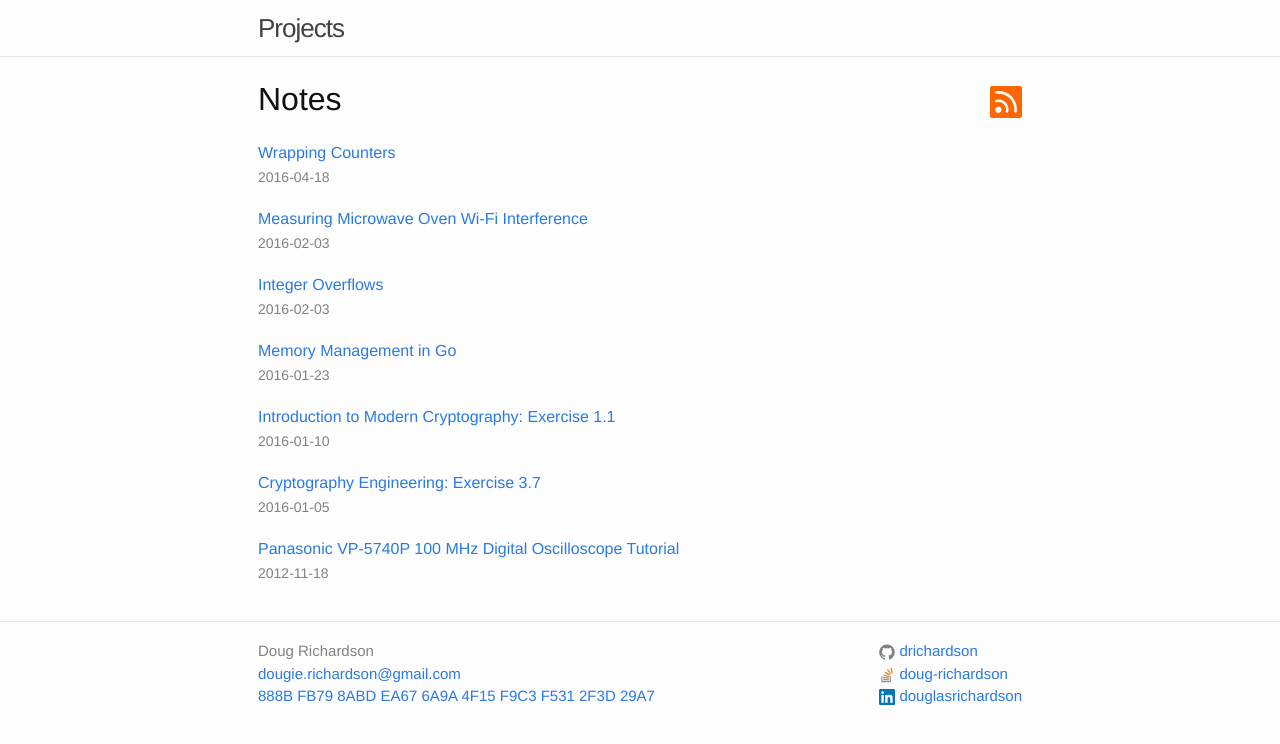
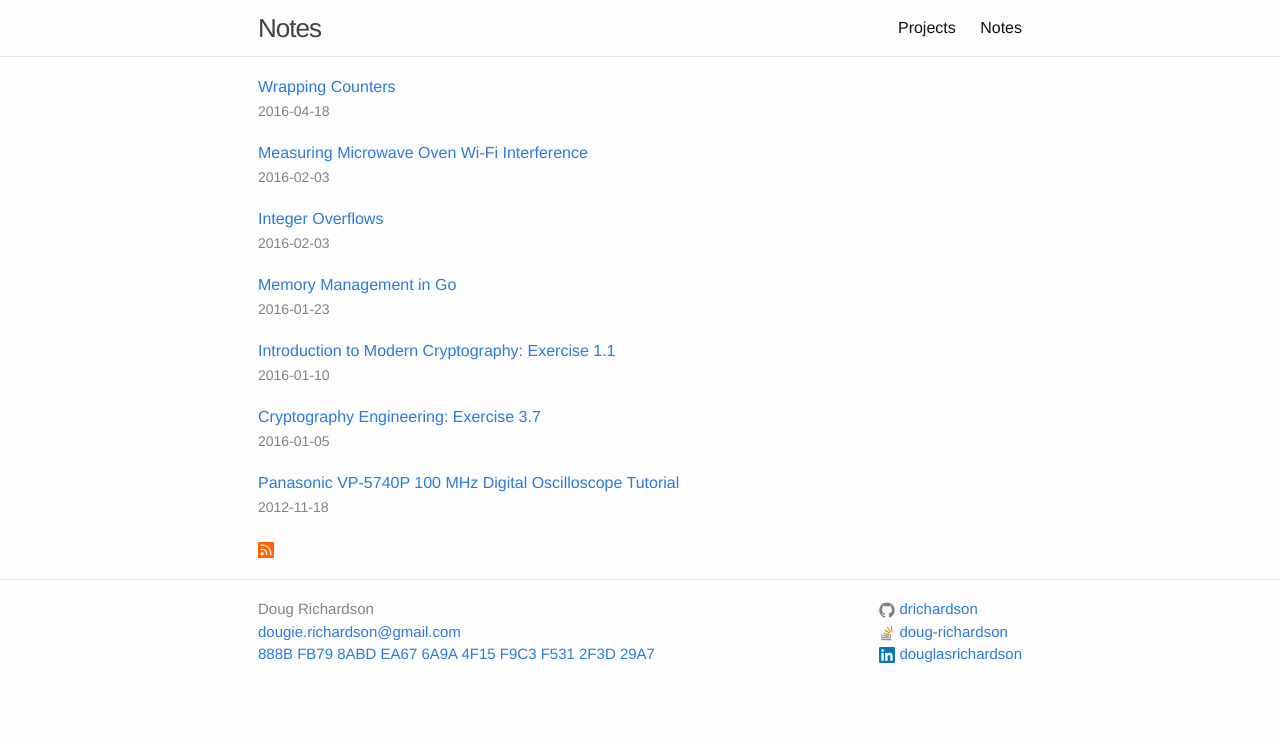
Before and after one commit to drichardson/dougrichardson.us, a Jekyll site: the page built from site/writings/index.html, in a window 1280 px wide. Shown: the top 744 px of the page. Built offline with Jekyll 4.4.1, drawn with Linux system fonts in a browser that asks for light colours.

Commit message:
- Make nav menu visible again - Move notes under nav menu - Make page title be page title, not site title

```diff
--- a/site/_includes/header.html
+++ b/site/_includes/header.html
@@ -2,7 +2,7 @@
 
   <div class="wrapper">
 
-    <a class="site-title" href="{{ site.baseurl }}/">{{ site.title }}</a>
+    <a class="site-title" href="{{ site.baseurl }}/">{{ page.title }}</a>
 
     <nav class="site-nav">
       <a href="#" class="menu-icon">
--- a/site/_sass/_layout.scss
+++ b/site/_sass/_layout.scss
@@ -24,7 +24,6 @@
 }
 
 .site-nav {
-    visibility: hidden;
     float: right;
     line-height: 56px;
 
--- a/site/index.html
+++ b/site/index.html
@@ -32,9 +32,6 @@
   - name: Project Slide Deck
     link: https://docs.google.com/presentation/d/1gDIqPbQ0270Dkv_xSBu6ldJcRhBmEJJ9UBzXml6XGbM/pub?start=false&loop=false&delayms=3000
     icon: assets/presentation-icon.svg
-  - name: Notes
-    link: writings
-    icon: assets/writings-icon.svg
 ---
 
 <script type="application/ld+json">
--- a/site/writings/index.html
+++ b/site/writings/index.html
@@ -3,11 +3,6 @@
 layout: default
 ---
 <div class="home">
-
-    <div class="page-heading">
-        <h1>{{page.title}}</h1>
-        <a href="{{ "/feed.rss" | prepend: site.baseurl }}"><img class="rss-icon" src="/assets/rss-icon.svg" alt="RSS feed"></a>
-    </div>
 
     <ul class="post-list">
         {% for post in site.posts %}
@@ -18,4 +13,7 @@
         {% endfor %}
     </ul>
 
+
+        <a href="{{ "/feed.rss" | prepend: site.baseurl }}"><img class="rss-icon" src="/assets/rss-icon.svg" alt="RSS feed"></a>
+
 </div>
```
